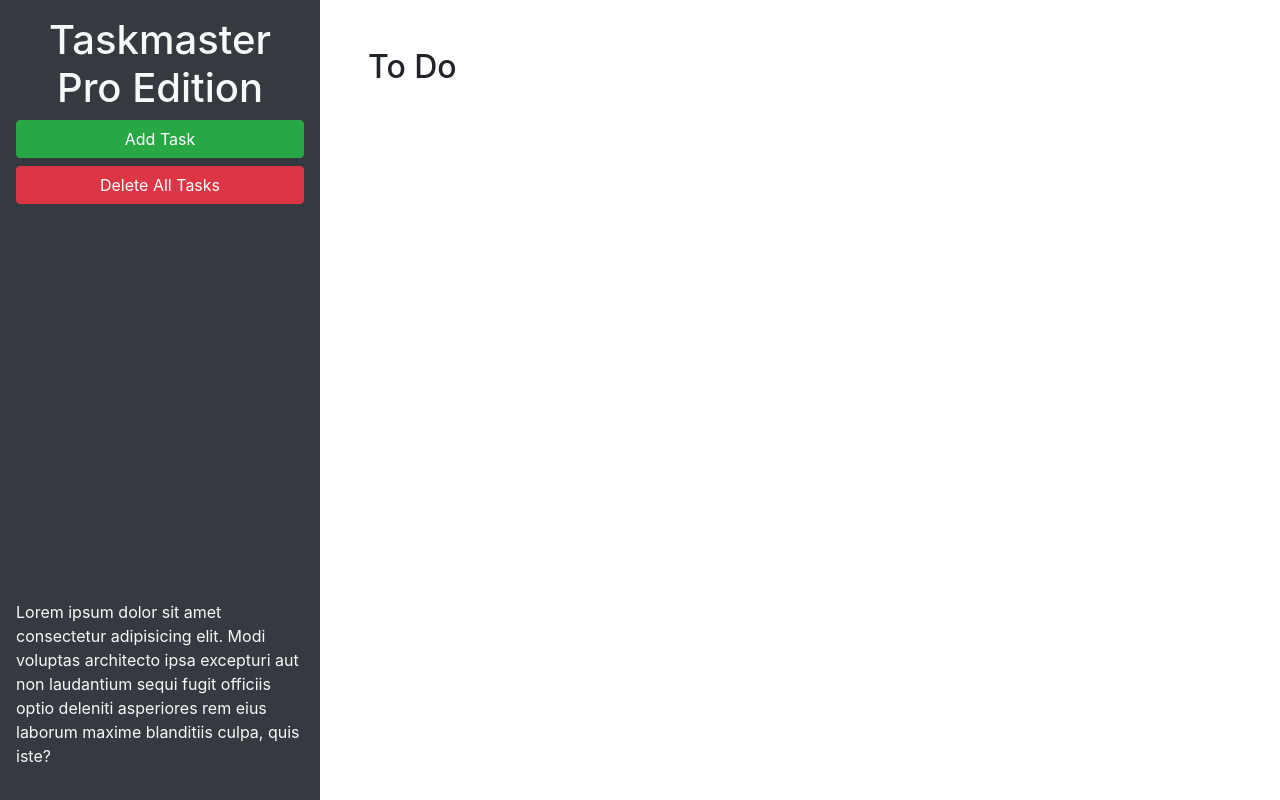
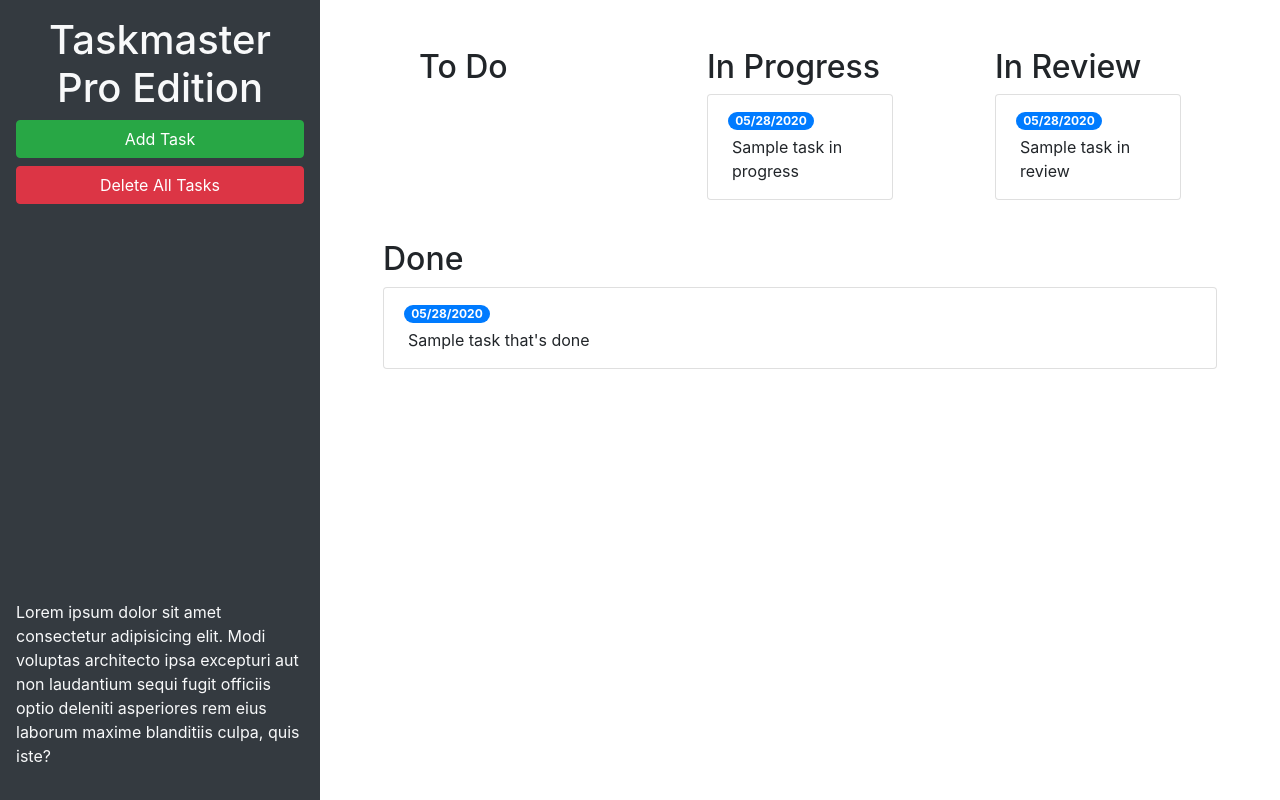
Before and after one commit to Nesnah1307/taskmaster-pro, a plain HTML site: page index.html in a window 1280 px wide. Drawn offline with nearby package versions, Linux system fonts and the light colour scheme.

Commit message:
updating bootstrap

```diff
--- a/index.html
+++ b/index.html
@@ -24,9 +24,46 @@
       </p>
     </header>
     <main class="col-12 col-lg-9">
-      <div class="m-5">
-        <h2>To Do</h2>
-        <ul id="list-toDo" class="list-group"> </ul>
+      <div class="m-5 row justify-content-around">
+        <!-- todo start -->
+        <div class="col-12 col-md-6 col-xl-3 mb-3">
+          <h2>To Do</h2>
+          <ul id="list-toDo" class="list-group list-group-flush"></ul>
+        </div>
+        <!-- todo end -->
+        <!-- in progress start -->
+        <div class="col-12 col-md-6 col-xl-3 mb-3">
+          <h2>In Progress</h2>
+          <ul id="list-inProgress" class="list-group">
+            <li class="list-group-item">
+              <span class="badge badge-primary badge-pill">05/28/2020</span>
+              <p class="m-1">Sample task in progress</p>
+            </li>
+          </ul>
+        </div>
+        <!-- in progress end -->
+        <!-- in review start -->
+        <div class="col-12 col-md-6 col-xl-3 mb-3">
+          <h2>In Review</h2>
+          <ul id="list-inReview" class="list-group">
+            <li class="list-group-item">
+              <span class="badge badge-primary badge-pill">05/28/2020</span>
+              <p class="m-1">Sample task in review</p>
+            </li>
+          </ul>
+        </div>
+        <!-- in review end -->
+        <!-- done start -->
+        <div class="col-12 col-md-6-col-xl-3 mb-3">
+          <h2>Done</h2>
+          <ul id="list-done" class="list-group">
+            <li class="list-group-item">
+              <span class="badge badge-primary badge-pill">05/28/2020</span>
+              <p class="m-1">Sample task that's done</p>
+            </li>
+          </ul>
+        </div>
+        <!-- done end -->
       </div>
     </main>
   </div>
@@ -46,7 +83,7 @@
           <form>
             <div class="form-group">
               <label for="modalTaskDescription">Task description</label>
-              <textarea id="modalTaskDescription" rows="3"></textarea>
+              <textarea id="modalTaskDescription" rows="3" class="form-control"></textarea>
             </div>
             <div class="form-group">
               <label for="modalDueDate">Due date</label>
```
